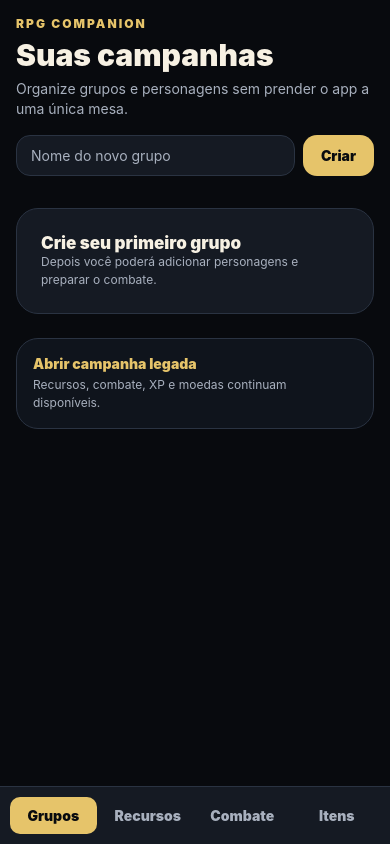
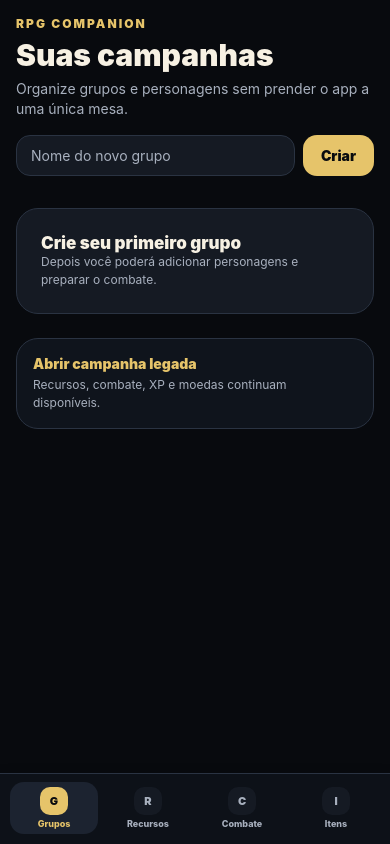
Before and after one commit to JRicardoSandri/Donham-novo, a React Native app: screen / in a window 390 px wide. Built offline with nearby package versions, Linux system fonts and the light colour scheme.

Commit message:
style(app): redesign bottom navigation

```diff
--- a/App.js
+++ b/App.js
@@ -5,7 +5,7 @@ import GroupsScreen from './src/screens/GroupsScreen';
 import ResourcesScreen from './src/screens/ResourcesScreen';
 import CombatScreen from './src/screens/CombatScreen';
 import InventoryScreen from './src/screens/InventoryScreen';
-import { colors } from './src/theme';
+import { colors, shadows } from './src/theme';
 
 export default function App() {
   const [area, setArea] = useState('groups');
@@ -31,18 +31,21 @@ export default function App() {
         {area === 'inventory' && <InventoryScreen />}
       </View>
       <View style={styles.navigation}>
-        <NavButton label="Grupos" active={area === 'groups'} onPress={() => setArea('groups')} />
-        <NavButton label="Recursos" active={area === 'resources'} onPress={() => setArea('resources')} />
-        <NavButton label="Combate" active={area === 'combat'} onPress={() => setArea('combat')} />
-        <NavButton label="Itens" active={area === 'inventory'} onPress={() => setArea('inventory')} />
+        <NavButton symbol="G" label="Grupos" active={area === 'groups'} onPress={() => setArea('groups')} />
+        <NavButton symbol="R" label="Recursos" active={area === 'resources'} onPress={() => setArea('resources')} />
+        <NavButton symbol="C" label="Combate" active={area === 'combat'} onPress={() => setArea('combat')} />
+        <NavButton symbol="I" label="Itens" active={area === 'inventory'} onPress={() => setArea('inventory')} />
       </View>
     </SafeAreaView>
   );
 }
 
-function NavButton({ label, active, onPress }) {
+function NavButton({ symbol, label, active, onPress }) {
   return (
     <TouchableOpacity style={[styles.navButton, active && styles.navButtonActive]} onPress={onPress}>
+      <View style={[styles.navSymbol, active && styles.navSymbolActive]}>
+        <Text style={[styles.navSymbolText, active && styles.navSymbolTextActive]}>{symbol}</Text>
+      </View>
       <Text style={[styles.navText, active && styles.navTextActive]}>{label}</Text>
     </TouchableOpacity>
   );
@@ -52,11 +55,15 @@ const styles = StyleSheet.create({
   safe: { flex: 1, backgroundColor: colors.background },
   container: { flex: 1, backgroundColor: colors.background },
   screen: { flex: 1 },
-  navigation: { flexDirection: 'row', gap: 8, backgroundColor: colors.surface, borderTopColor: colors.border, borderTopWidth: 1, padding: 10 },
-  navButton: { flex: 1, alignItems: 'center', borderRadius: 10, padding: 10 },
-  navButtonActive: { backgroundColor: colors.primary },
-  navText: { color: colors.textMuted, fontWeight: '900' },
-  navTextActive: { color: colors.background },
+  navigation: { flexDirection: 'row', gap: 6, backgroundColor: colors.backgroundRaised, borderTopColor: colors.border, borderTopWidth: 1, paddingHorizontal: 10, paddingTop: 8, paddingBottom: 10, ...shadows.card },
+  navButton: { flex: 1, alignItems: 'center', borderRadius: 14, paddingVertical: 5 },
+  navButtonActive: { backgroundColor: colors.surfaceHighlight },
+  navSymbol: { width: 28, height: 28, borderRadius: 10, backgroundColor: colors.surface, alignItems: 'center', justifyContent: 'center' },
+  navSymbolActive: { backgroundColor: colors.primary },
+  navSymbolText: { color: colors.textMuted, fontSize: 11, fontWeight: '900' },
+  navSymbolTextActive: { color: colors.background },
+  navText: { color: colors.textMuted, fontSize: 9, fontWeight: '800', marginTop: 3 },
+  navTextActive: { color: colors.primary },
   backButton: {
     backgroundColor: colors.surface,
     borderBottomColor: colors.border,
```
